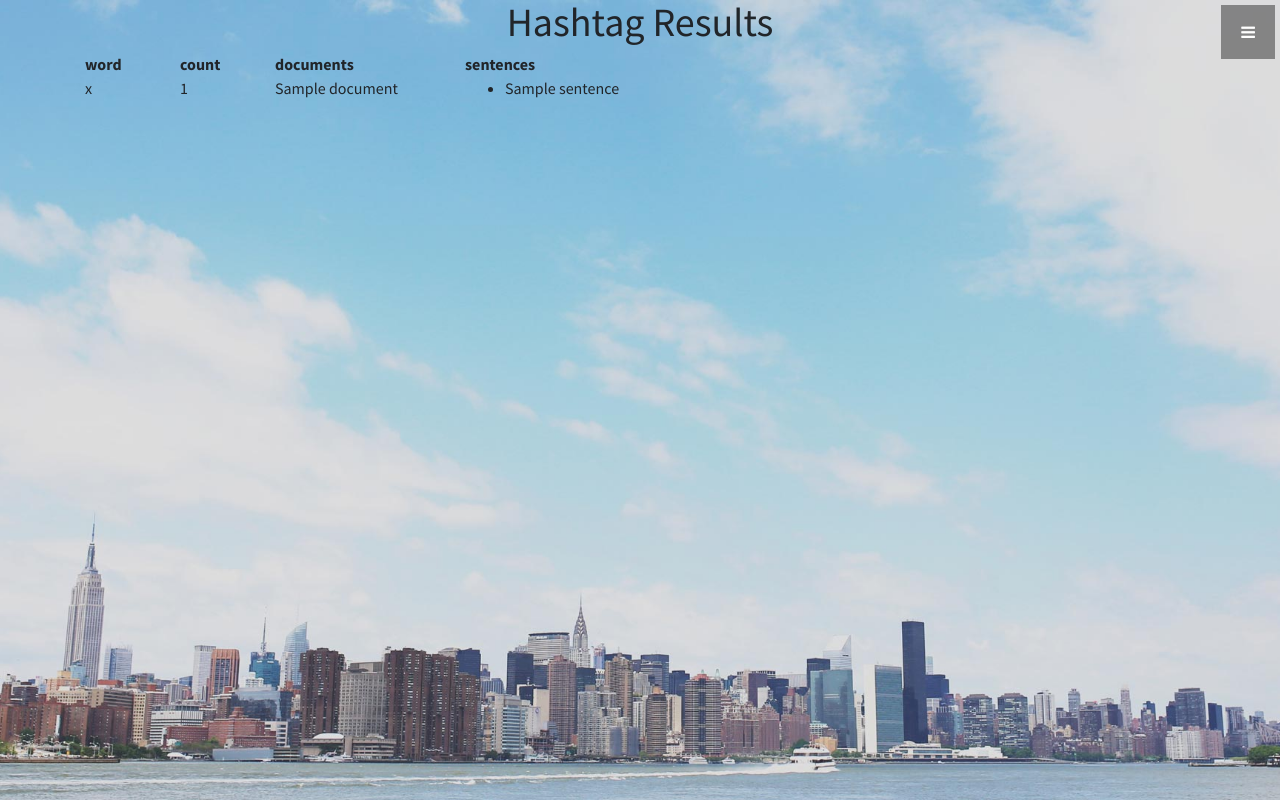
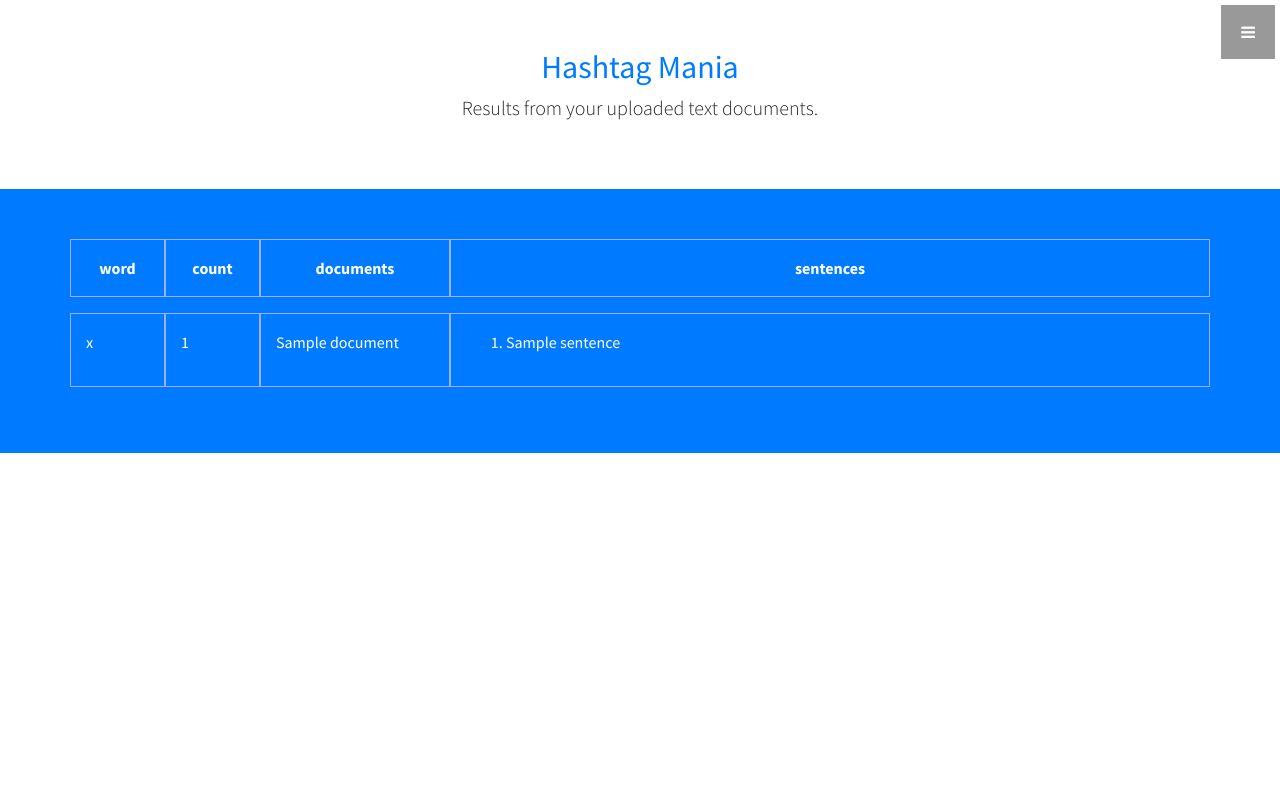
Before and after one commit to zeemon/hashtags, a Django app: template app/templates/hashtags.html in a window 1280 px wide. Run offline with Django 3.2, Linux system fonts and the light colour scheme; the template is opened without the code that fills it: most values are stand-ins (such as "Sample title", 1, 10 or a date in 2020); some libraries are stand-ins or nearby versions.

Commit message:
made the results page more presentable

```diff
--- a/app/static/css/stylish-portfolio.css
+++ b/app/static/css/stylish-portfolio.css
@@ -266,3 +266,25 @@ footer {
     display: none;
     padding: 15px 20px;
 }
+
+
+.row {
+  margin-bottom: 1rem;
+}
+.row .row {
+  margin-top: 1rem;
+  margin-bottom: 0;
+}
+[class*="col-"] {
+  padding-top: 1rem;
+  padding-bottom: 1rem;
+  /*background-color: rgba(86,61,124,.15);*/
+  border: 1px solid rgba(220, 197, 255, 0.72)
+}
+
+.highlighted {
+    background-color: yellow;
+    color: black;
+}
+
+h2 a:hover{text-decoration: none}
--- a/app/templates/hashtags.html
+++ b/app/templates/hashtags.html
@@ -1,30 +1,48 @@
 {% extends 'layout.html' %}
 
 {% block content %}
-    <!-- Header -->
-    <header class="header" id="top">
-        <h1 align="center">Hashtag Results</h1>
-        <div class="container">
-          <div class="row">
-            <div class="col-md-1"><b>word</b></div>
-            <div class="col-md-1"><b>count</b></div>
-            <div class="col-md-2"><b>documents</b></div>
-            <div class="col-md-8"><b>sentences</b></div>
+  <section id="about" class="about">
+      <div class="container text-center">
+          <h2><a href="/">Hashtag Mania</a></h2>
+          <p class="lead">Results from your uploaded text documents.</p>
+      </div>
+      <!-- /.container -->
+  </section>
+  <!-- Services -->
+  <!-- The circle icons use Font Awesome's stacked icon classes. For more information, visit http://fontawesome.io/examples/ -->
+  <section id="services" class="services bg-primary text-white">
+      <div class="container">
+          <div class="row text-center">
+            <div class="col-1" align="center" ><b>word</b></div>
+            <div class="col-1" align="center" ><b>count</b></div>
+            <div class="col-2" align="center" ><b>documents</b></div>
+            <div class="col-8" align="center" ><b>sentences</b></div>
           </div>
 
           {% for k, h in hashtags %}
             <div class="row">
-              <div class="col-md-1">{{k}}</div>
-              <div class="col-md-1">{{h.count}}</div>
-              <div class="col-md-2">{{h.documents|join:", "}}</div>
-              <div class="col-md-8">
-                <ul>
-                  <li>{{h.sentences|join:"</li><li>"}}</li>
-                </ul>
+              <div class="col-1">{{k}}</div>
+              <div class="col-1">{{h.count}}</div>
+              <div class="col-2">{{h.documents|join:", "}}</div>
+              <div class="col-8 sentences" data-word="{{k}}">
+                <ol>
+                  {% for s in h.sentences|slice:":2" %}
+                    <li>{{s}}</li>
+                  {% endfor %}
+                  {% if h.sentences.2 %}
+                    <div id="word-{{k}}" class="collapse">
+                        {% for s in h.sentences|slice:"2:" %}
+                          <li>{{s}}</li>
+                        {% endfor %}
+                    </div>
+                  </ol>
+                  <a href="javascript://" class="btn btn-light" data-toggle="collapse" data-target="#word-{{k}}">Show More</a>
+                {% endif %}
               </div>
             </div>
           {% endfor %}
-        </div>
-    </header>
-
+          <!-- /.row -->
+      </div>
+      <!-- /.container -->
+    </section>
 {% endblock content %}
--- a/app/templates/index.html
+++ b/app/templates/index.html
@@ -10,7 +10,7 @@
             <!-- <a href="#about" class="page-scroll btn btn-dark btn-lg">Find Out More</a> -->
             <form method="post" action="/" enctype="multipart/form-data">
               Select files: <input type="file" name="hashfile" multiple accept=".txt">
-              <input type="submit"  class="page-scroll btn btn-dark btn-lg">
+              <input type="submit"  class="btn btn-dark btn-lg">
               {% csrf_token %}
             </form>
         </div>
```
Also changed, not shown: app/templates/layout.html (+11 -1 lines).
